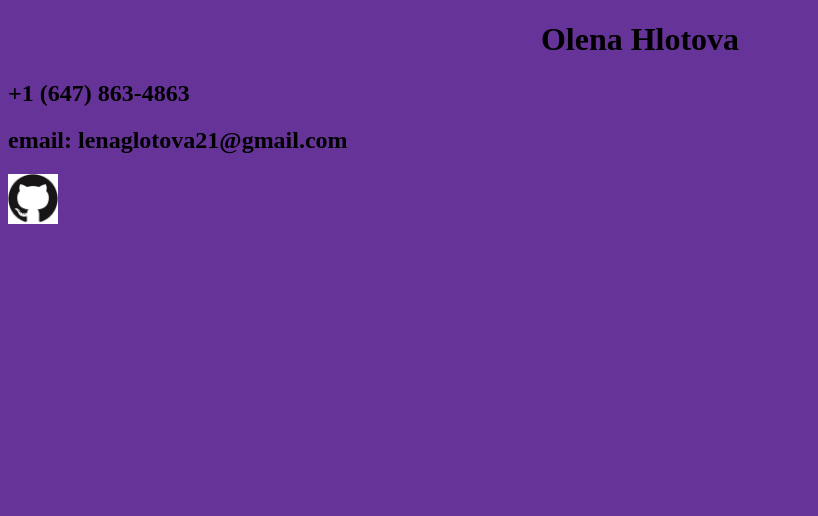
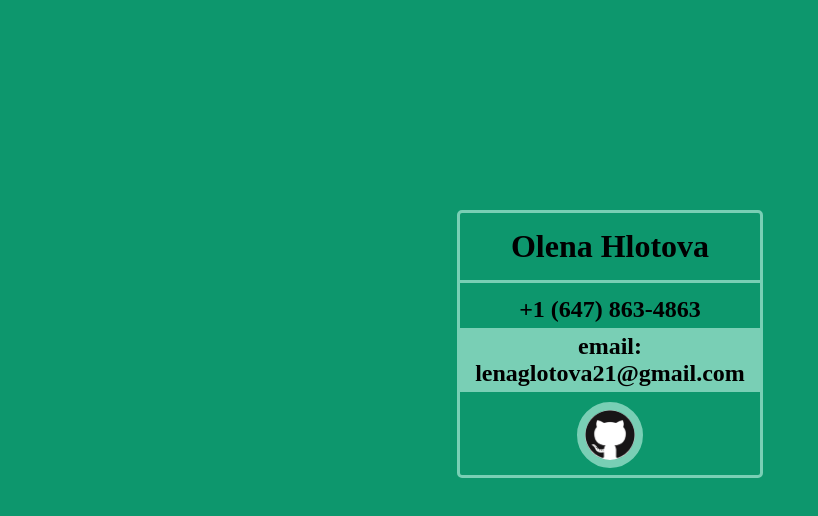
Before and after one commit to olensa/HTML-CSS, a plain HTML site: page visitka.html in a window 1280 px wide. Shown: the whole page, without its empty margins (0-818 px from the left). Drawn offline with Linux system fonts and the light colour scheme.

Commit message:
Update visitka.html

```diff
--- a/visitka.html
+++ b/visitka.html
@@ -5,31 +5,82 @@
         <meta name = "description" content="Olena's site">
         <title>Olena's Website</title>
     </head>
+    <link rel="preconnect" href="https://fonts.gstatic.com">
+    <link href="https://fonts.googleapis.com/css2?family=Dancing+Script&display=swap" rel="stylesheet">
     <style>
+        .email {
+            margin: 0px;
+            background-color: rgb(121,207,181);
+        }
+        hr {
+            border: 0px;
+            border-top: 3px solid rgb(121,207,181);
+        }
+        h2 {
+            text-align: center;
+            padding: 5px;
+            margin: 0px;
+        }
         .body{
-            background-color:rebeccapurple;
+            background-color:rgba(13,151,109,1);
 
         }
         .name {
             border-style: :solid;
             border: width 5px;
-            border-color: black;
+            border-color: grey;
             text-align: center;
+            <!--font-family: 'Dancing Script', cursive;-->
 
+            font-size: 35px;
+            margin: 15px;
 
         }
-        .links{
+        .Card {
+            width: 300px;
+            border: 3px solid rgb(121,207,181);
+            border-radius: 5px;
+            margin: 10px 5px;
+            padding: 0px;
+            position: absolute;
+            top: 25%;
+            right: 40%;
 
+        }
+        .cardContent {
+            padding: 0px;
+        }
+        .cardText {
+            margin-bottom: 10px;
+        }
+        .link {
+            display: block;
+            margin-left: auto;
+            margin-right: auto;
+            margin-bottom: 7px;
+
+        }
+        .git {
+            border-radius: 50%;
+            border-color: rgb(121,207,181);
+            border-width: 8px;
+            border-style: solid;
         }
     </style>
     <body class = "body">
         <!--<h1 style="color:azure">Olena Hlotova</h1>-->
-        <h1 class = "name">Olena Hlotova</h1>
-        <h2>+1 (647) 863-4863</h2>
-        <h2 style="background-color: ">email: lenaglotova21@gmail.com</h2>
-
-        <a href="https://github.com/olensa">
-            <img width="50" height="50" src = "github_logo.jpg" alt="github"/>
-        </a>
+        <div class = "Card" id="thumbnail">
+        <div class="cardContent">
+            <div class="cardText">
+                <h1 class = "name">Olena Hlotova</h1>
+                <hr>
+                <h2>+1 (647) 863-4863</h2>
+                <h2  class = "email">email: lenaglotova21@gmail.com</h2>
+                </div>
+                <a href="https://github.com/olensa">
+                    <img class = "link git" width="50" height="50" src = "github_logo.jpg" alt="github"/>
+                </a>
+                </div>
+        </div>
     </body>
 </html>
```
